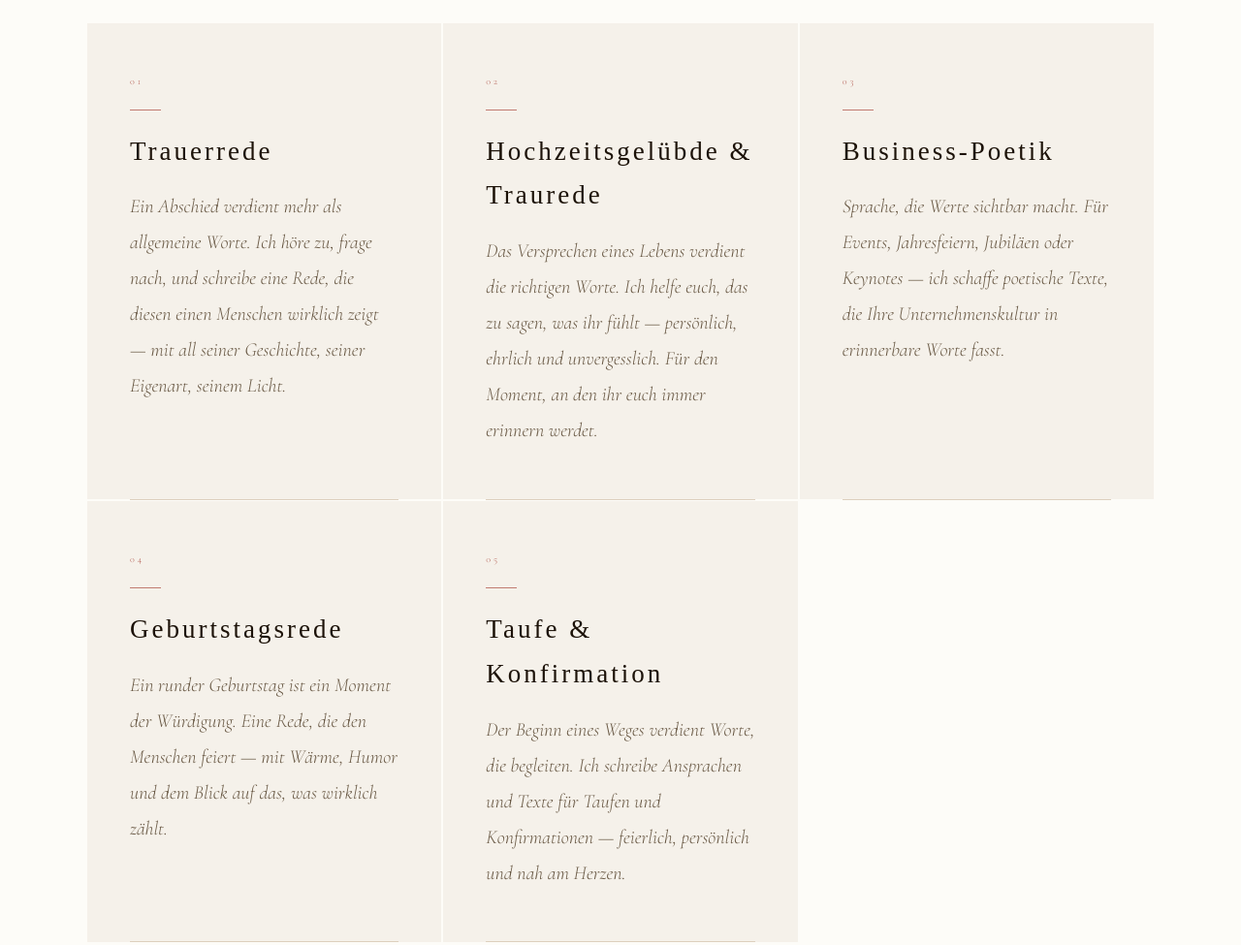
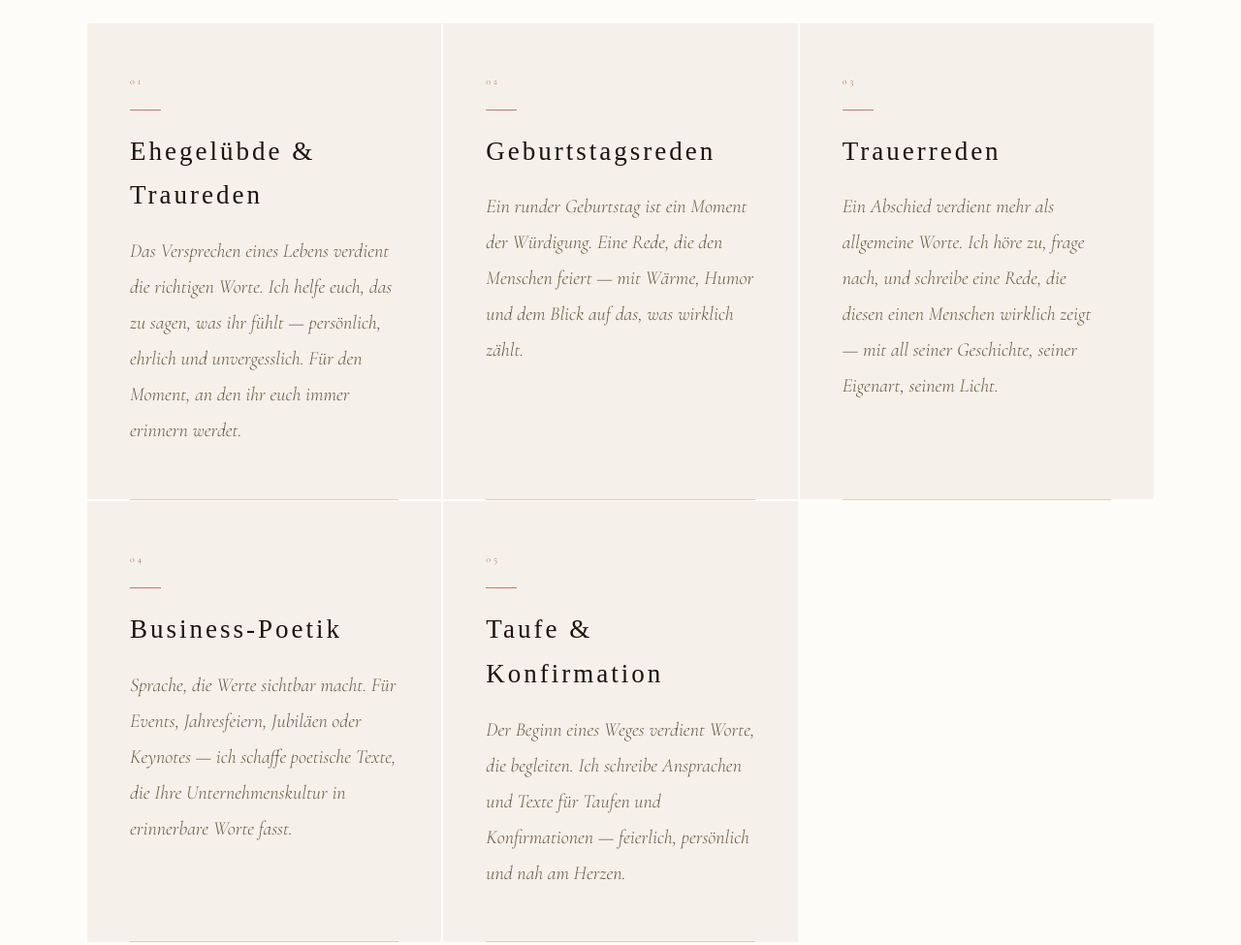
Before and after one commit to CKitsche/die-wortweberei, a plain HTML site: page index.html in a window 1280 px wide. Shown: the part 2200-3175 px from the top of the page at 97% size. Drawn offline with nearby package versions, Linux system fonts and the light colour scheme; a web font is replaced by a local one.

Commit message:
Update index.html

```diff
--- a/index.html
+++ b/index.html
@@ -763,7 +763,31 @@ footer {
       <div class="service-card reveal">
         <span class="service-number">01</span>
         <div class="service-line"></div>
-        <div class="service-name">Trauerrede</div>
+        <div class="service-name">Ehegelübde & Traureden</div>
+        <p class="service-desc">
+          Das Versprechen eines Lebens verdient die richtigen Worte.
+          Ich helfe euch, das zu sagen, was ihr fühlt —
+          persönlich, ehrlich und unvergesslich.
+          Für den Moment, an den ihr euch immer erinnern werdet.
+        </p>
+      </div>
+
+      <div class="service-card reveal">
+        <span class="service-number">02</span>
+        <div class="service-line"></div>
+        <div class="service-name">Geburtstagsreden</div>
+        <p class="service-desc">
+          Ein runder Geburtstag ist ein Moment der Würdigung.
+          Eine Rede, die den Menschen feiert —
+          mit Wärme, Humor und dem Blick
+          auf das, was wirklich zählt.
+        </p>
+      </div>
+
+      <div class="service-card reveal">
+        <span class="service-number">03</span>
+        <div class="service-line"></div>
+        <div class="service-name">Trauerreden</div>
         <p class="service-desc">
           Ein Abschied verdient mehr als allgemeine Worte.
           Ich höre zu, frage nach, und schreibe eine Rede,
@@ -773,19 +797,7 @@ footer {
       </div>
 
       <div class="service-card reveal">
-        <span class="service-number">02</span>
-        <div class="service-line"></div>
-        <div class="service-name">Hochzeitsgelübde & Traurede</div>
-        <p class="service-desc">
-          Das Versprechen eines Lebens verdient die richtigen Worte.
-          Ich helfe euch, das zu sagen, was ihr fühlt —
-          persönlich, ehrlich und unvergesslich.
-          Für den Moment, an den ihr euch immer erinnern werdet.
-        </p>
-      </div>
-
-      <div class="service-card reveal">
-        <span class="service-number">03</span>
+        <span class="service-number">04</span>
         <div class="service-line"></div>
         <div class="service-name">Business-Poetik</div>
         <p class="service-desc">
@@ -793,18 +805,6 @@ footer {
           Für Events, Jahresfeiern, Jubiläen oder Keynotes —
           ich schaffe poetische Texte, die Ihre Unternehmenskultur
           in erinnerbare Worte fasst.
-        </p>
-      </div>
-
-      <div class="service-card reveal">
-        <span class="service-number">04</span>
-        <div class="service-line"></div>
-        <div class="service-name">Geburtstagsrede</div>
-        <p class="service-desc">
-          Ein runder Geburtstag ist ein Moment der Würdigung.
-          Eine Rede, die den Menschen feiert —
-          mit Wärme, Humor und dem Blick
-          auf das, was wirklich zählt.
         </p>
       </div>
 
@@ -890,10 +890,10 @@ footer {
         <label>Anlass</label>
         <select name="anlass" required>
           <option value="" disabled selected>Worum geht es?</option>
-          <option>Trauerrede</option>
-          <option>Hochzeitsgelübde / Traurede</option>
+          <option>Ehegelübde & Traureden</option>
+          <option>Geburtstagsreden</option>
+          <option>Trauerreden</option>
           <option>Business-Poetik</option>
-          <option>Geburtstagsrede</option>
           <option>Taufe / Konfirmation</option>
           <option>Anderes</option>
         </select>
```
